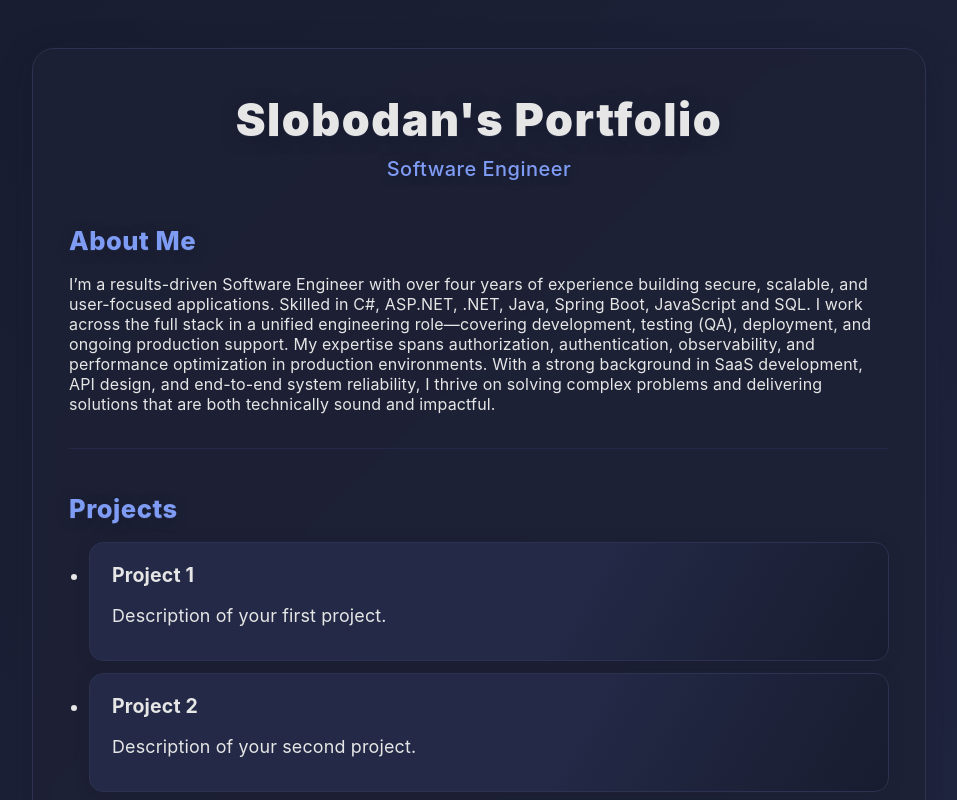
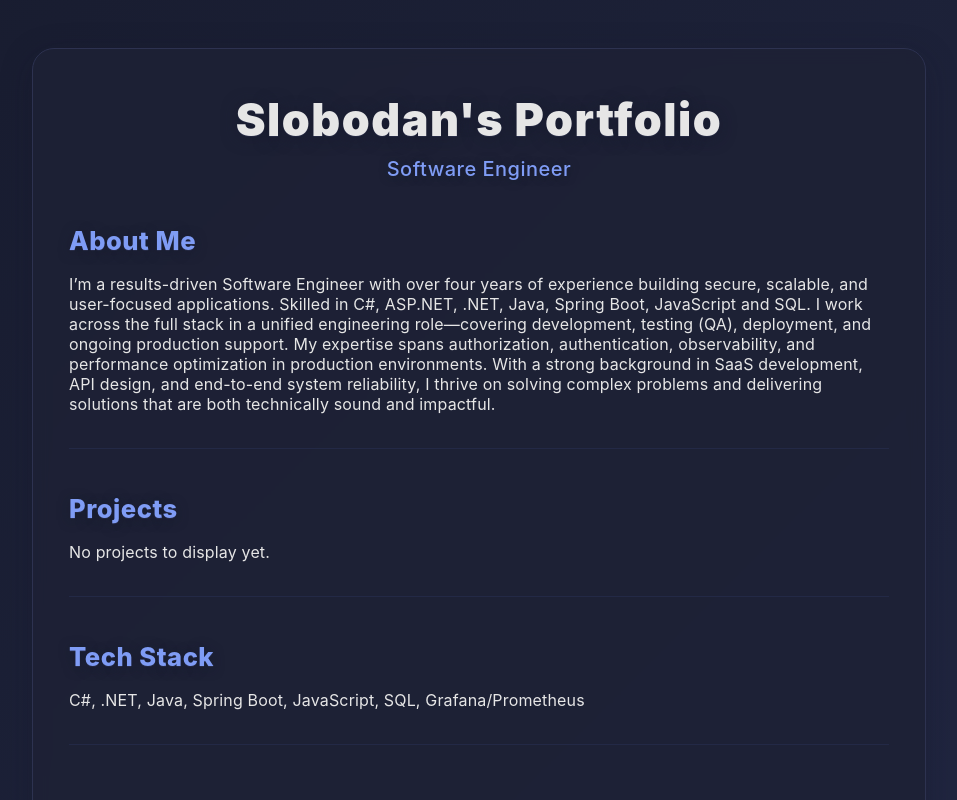
Before and after one commit to brunash/portfolio, a React (Create React App) app: page / in a window 1280 px wide. Shown: the top 800 px of the page, without its empty margins (161-1118 px from the left). Built offline with nearby package versions, Linux system fonts and the light colour scheme.

Commit message:
remove projects for now

```diff
--- a/src/App.js
+++ b/src/App.js
@@ -3,18 +3,7 @@ import './main.scss';
 import ProjectsList from './components/ProjectsList';
 import Contact from './components/Contact/Contact';
 
-const projects = [
-  {
-    title: 'Project 1',
-    description: 'Description of your first project.',
-    link: '',
-  },
-  {
-    title: 'Project 2',
-    description: 'Description of your second project.',
-    link: '',
-  },
-];
+const projects = [];
 
 function App() {
   return (
```
